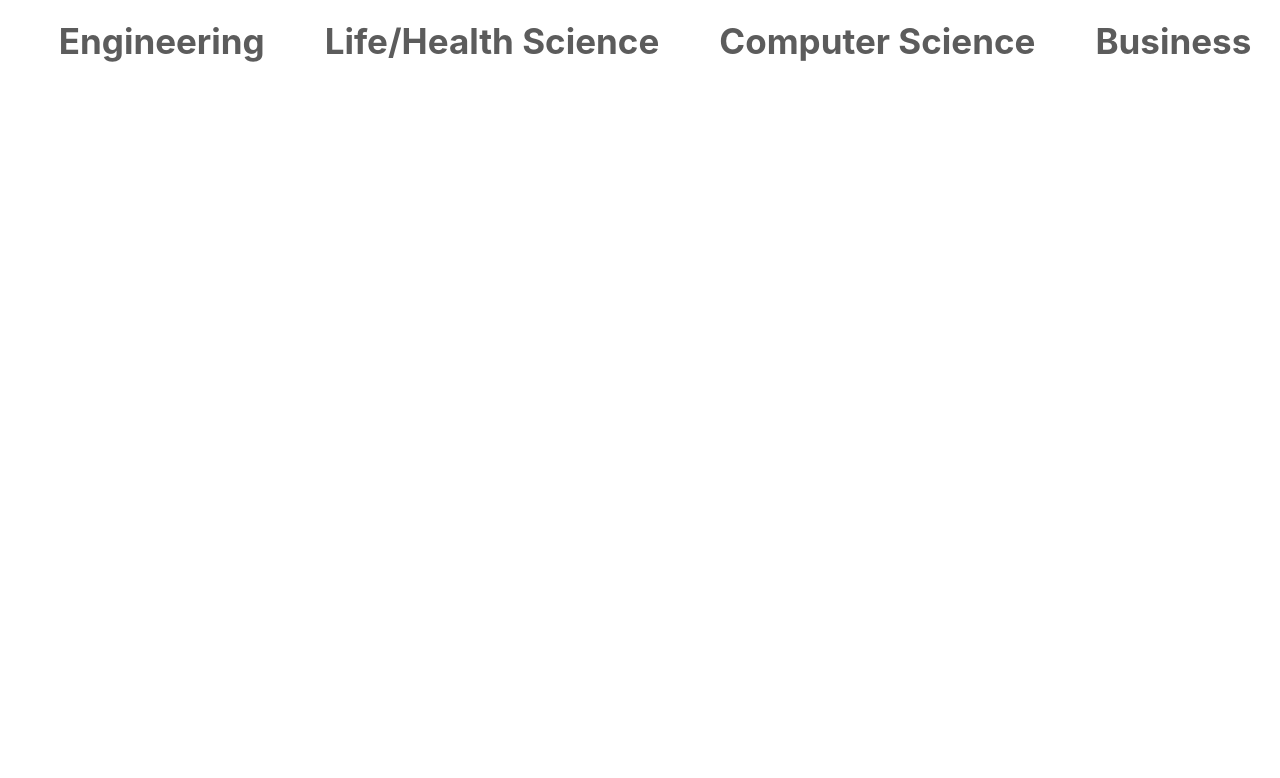
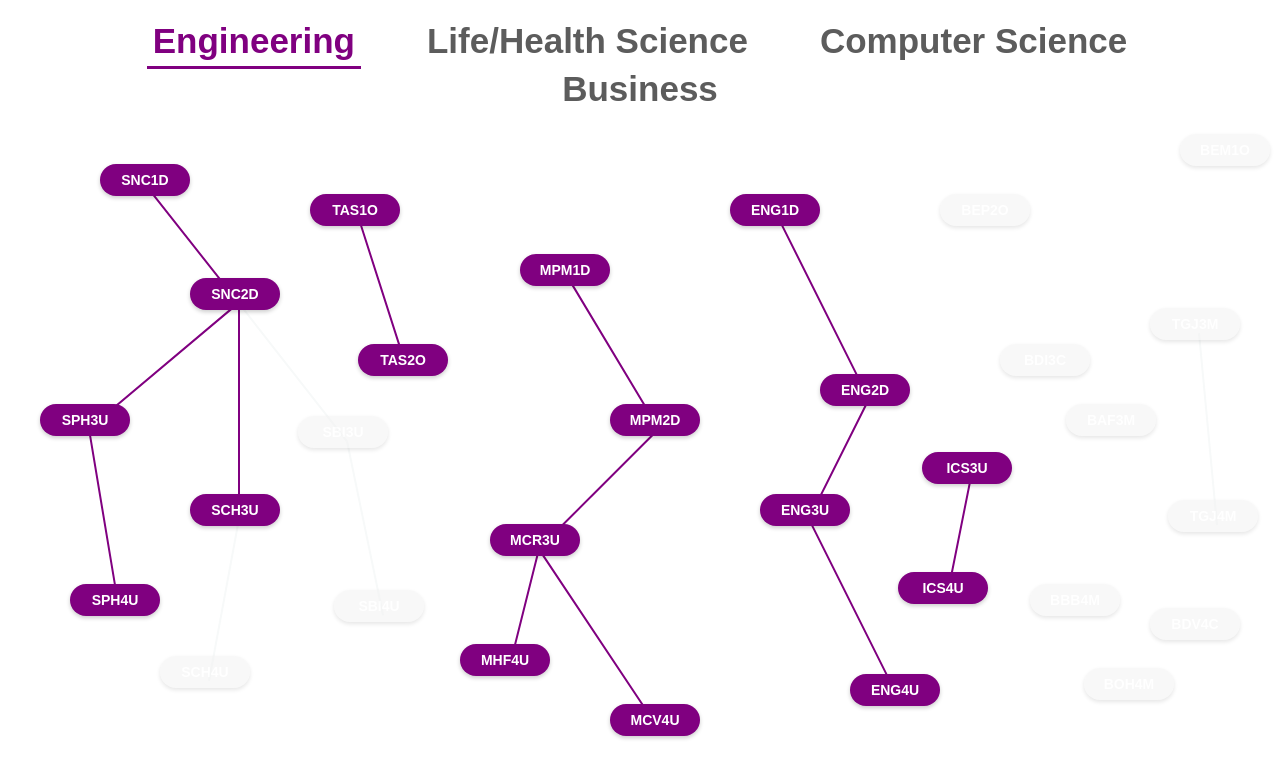
Before and after one commit to pterdactyl/steme-portal, a React (Create React App) app: page / in a window 1280 px wide. Shown: the top 778 px of the page. Built offline with nearby package versions, Linux system fonts and the light colour scheme.

Commit message:
built all pathways

```diff
--- a/src/pathways.css
+++ b/src/pathways.css
@@ -12,6 +12,8 @@
   margin: 0 30px;
   font-weight: bold;
   padding-bottom: 5px;
+  background: none;
+  border: none;
 }
 
 .nav-link::after {
@@ -20,8 +22,8 @@
   left: 0;
   bottom:-3px;
   height: 3px;
+  background-color: currentColor;
   width: 0;
-  background-color: #8c8d8d;
   transition: width 0.3s ease;
 
 
@@ -31,3 +33,63 @@
 .nav-link.active::after {
   width: 100%;
 }
+
+/* Container for the whole section */
+.pathways-container {
+  display: flex;
+  flex-direction: column;
+  align-items: center;
+  font-family: sans-serif;
+}
+
+/* Canvas area to hold nodes */
+.canvas {
+  position: relative;
+  width: 1200px;
+  height: 600px;
+  margin-top: 40px;
+  background: #ffffff;
+  border-radius: 8px;
+}
+
+/* Course blocks */
+.course-node {
+  position: absolute;
+  width: 90px;
+  height: 32px;
+  color: rgb(255, 255, 255);
+  font-weight: bold;
+  font-size: 14px;
+  display: flex;
+  align-items: center;
+  justify-content: center;
+  border-radius: 20px;
+  box-shadow: 0 2px 4px rgba(0,0,0,0.2);
+  transition: transform 0.2s ease;
+  z-index: 2;
+}
+
+.course-node:hover {
+  transform: scale(2);
+}
+
+/* Optional for future: connection lines */
+.line {
+  position: absolute;
+
+  height: 2px;
+  transform-origin: left center;
+}
+
+.course-node.dimmed {
+  opacity: 0.5;
+  filter: grayscale(100%);
+}
+
+.connection-line {
+  height: 2px;
+  position: absolute;
+  z-index: 1;
+  border-radius: 2px;
+
+}
--- a/src/pathways.js
+++ b/src/pathways.js
@@ -1,18 +1,372 @@
 import { useState } from 'react'
-import './pathways.css'; //
+import './pathways.css'
+
+const courses = [
+  {
+    id: 'SNC1D',
+    x: 0.5,
+    y: -1.75,
+    connects: [],
+    in: ['engineering', 'life-health-science', 'computer-science', 'business']
+  },
+  {
+    id: 'SNC2D',
+    x: 1.25,
+    y: -0.8,
+    connects: ['SNC1D'],
+    in: ['engineering', 'life-health-science', 'computer-science', 'business']
+  },
+  {
+    id: 'SPH3U',
+    x: 0,
+    y: 0.25,
+    connects: ['SNC2D'],
+    in: ['engineering']
+  },
+
+  {
+    id: 'SPH4U',
+    x: 0.25,
+    y: 1.75,
+    connects: ['SPH3U'],
+    in: ['engineering']
+  },
+  {
+    id: 'SCH3U',
+    x: 1.25,
+    y: 1,
+    connects: ['SNC2D'],
+    in: ['engineering', 'life-health-science']
+  },
+    {
+    id: 'SCH4U',
+    x: 1,
+    y: 2.35,
+    connects: ['SCH3U'],
+    in: ['life-health-science']
+  },
+  {
+    id: 'SBI3U',
+    x: 2.15,
+    y: 0.35,
+    connects: ['SNC2D'],
+    in: ['life-health-science']
+  },
+
+  {
+    id: 'SBI4U',
+    x: 2.45,
+    y: 1.8,
+    connects: ['SBI3U'],
+    in: ['life-health-science']
+  },
+
+  {
+    id: 'MPM1D',
+    x: 4,
+    y: -1,
+    connects: [],
+    in: ['engineering', 'life-health-science', 'computer-science', 'business']
+  },
+
+  {
+    id: 'MPM2D',
+    x: 4.75,
+    y: 0.25,
+    connects: ['MPM1D'],
+    in: ['engineering', 'life-health-science', 'computer-science', 'business']
+  },
+
+    {
+    id: 'MCR3U',
+    x: 3.75,
+    y: 1.25,
+    connects: ['MPM2D'],
+    in: ['engineering', 'life-health-science', 'computer-science', 'business']
+  },
+
+    {
+    id: 'MHF4U',
+    x: 3.5,
+    y: 2.25,
+    connects: ['MCR3U'],
+    in: ['engineering', 'life-health-science', 'computer-science', 'business']
+  },
+
+    {
+    id: 'MCV4U',
+    x: 4.75,
+    y: 2.75,
+    connects: ['MCR3U'],
+    in: ['engineering', 'life-health-science', 'computer-science', 'business']
+  },
+
+  {
+    id: 'ENG1D',
+    x: 5.75,
+    y: -1.5,
+    connects: [],
+    in: ['engineering', 'life-health-science', 'computer-science', 'business']
+  },
+  {
+    id: 'ENG2D',
+    x: 6.5,
+    y: 0,
+    connects: ['ENG1D'],
+   in: ['engineering', 'life-health-science', 'computer-science', 'business']
+  },
+  {
+    id: 'ENG3U',
+    x: 6,
+    y: 1,
+    connects: ['ENG2D'],
+    in: ['engineering', 'life-health-science', 'computer-science', 'business']
+  },
+  {
+    id: 'ENG4U',
+    x: 6.75,
+    y: 2.5,
+    connects: ['ENG3U'],
+ in: ['engineering', 'life-health-science', 'computer-science', 'business']
+  },
+
+   {
+    id: 'TAS1O',
+    x: 2.25,
+    y: -1.5,
+    connects: [],
+ in: ['engineering']
+  },
+
+   {
+    id: 'TAS2O',
+    x: 2.65,
+    y: -0.25,
+    connects: ['TAS1O'],
+    in: ['engineering']
+  },
+
+  {
+    id: 'BEM1O',
+    x: 9.5,
+    y: -2,
+    connects: [],
+    in: ['business']
+  },
+
+  {
+    id: 'BEP2O',
+    x: 7.5,
+    y: -1.5,
+    connects: [],
+    in: ['business']
+  },
+
+   {
+    id: 'TGJ3M',
+    x: 9.25,
+    y: -0.55,
+    connects: [],
+    in: ['business']
+  },
+
+   {
+    id: 'TGJ4M',
+    x: 9.4,
+    y: 1.05,
+    connects: ['TGJ3M'],
+    in: ['business']
+  },
+
+  {
+    id: 'BDI3C',
+    x: 8,
+    y: -0.25,
+    connects: [],
+    in: ['business']
+  },
+
+   {
+    id: 'BAF3M',
+    x: 8.55,
+    y: 0.25,
+    connects: [],
+    in: ['business']
+  },
+
+  {
+    id: 'BOH4M',
+    x: 8.7,
+    y: 2.45,
+    connects: [],
+    in: ['business']
+  },
+
+   {
+    id: 'BBB4M',
+    x: 8.25,
+    y: 1.75,
+    connects: [],
+    in: ['business']
+  },
+
+   {
+    id: 'BDV4C',
+    x: 9.25,
+    y: 1.95,
+    connects: [],
+    in: ['business']
+  },
+
+   {
+    id: 'ICS3U',
+    x: 7.35,
+    y: 0.65,
+    connects: [],
+    in: ['engineering', 'computer-science']
+  },
+
+     {
+    id: 'ICS4U',
+    x: 7.15,
+    y: 1.65,
+    connects: ['ICS3U'],
+    in: ['engineering', 'computer-science']
+  }
+];
+
+
+const pathwayColors = {
+  engineering: '#800080',
+  'life-health-science': '#73c6b6',
+  'computer-science': '#3a94cf',
+  'business' : '#e74c3c',
+};
 
 export default function Pathways() {
+  const [activeCategory, setActiveCategory] = useState('engineering')
 
+  const handleClick = (category) => {
+    setActiveCategory(category)
+  }
+const renderCourses = () => {
+  const scale = 120;
+  return courses.map(course => {
+    const isRelevant = course.in.includes(activeCategory);
+    return (
+      <div
+        key={course.id}
+        className={`course-node ${!isRelevant ? 'dimmed' : ''}`}
+        style={{
+          backgroundColor: isRelevant ? pathwayColors[activeCategory] : '#f0f3f4',
+          left: `${course.x * scale}px`,
+          top: `${course.y * scale + 200}px`
+        }}
+      >
+        {course.id}
+      </div>
+    );
+  });
+};
+const renderLines = () => {
+  const scale = 120;
+  const nodeWidth = 100;   // match your .course-node CSS width
+  const nodeHeight = 50;   // match your .course-node CSS height
+
+  const lines = [];
+
+  courses.forEach(course => {
+    if (!course.connects || course.connects.length === 0) return;
+
+    course.connects.forEach(fromId => {
+      const from = courses.find(c => c.id === fromId);
+      if (!from) return;
+
+      const isRelevant = course.in.includes(activeCategory) && from.in.includes(activeCategory);
+      const color = isRelevant ? pathwayColors[activeCategory] : '#f7f9f9';
+
+      // Compute center points of both boxes
+      const x1 = from.x * scale + nodeWidth / 2;
+      const y1 = from.y * scale + 200 + nodeHeight / 2;
+      const x2 = course.x * scale + nodeWidth / 2;
+      const y2 = course.y * scale + 200 + nodeHeight / 2;
+
+      const dx = x2 - x1;
+      const dy = y2 - y1;
+      const length = Math.sqrt(dx * dx + dy * dy);
+      const angle = Math.atan2(dy, dx) * 180 / Math.PI;
+
+      lines.push(
+        <div
+          key={`${fromId}->${course.id}`}
+          className="connection-line"
+          style={{
+            width: `${length}px`,
+            transform: `rotate(${angle}deg)`,
+            transformOrigin: '0 0',
+            left: `${x1}px`,
+            top: `${y1}px`,
+            backgroundColor: color
+          }}
+        />
+      );
+    });
+  });
+
+  return lines;
+};
   return (
-    <div>
+    <div className="pathways-container">
       <div className="navbar">
-        <a href="#home" className="nav-link">Engineering</a>
-        <a href="#about" className="nav-link">Life/Health Science</a>
-        <a href="#projects" className="nav-link">Computer Science</a>
-        <a href="#contact" className="nav-link">Business</a>
-      </div>
-    </div>
+
+        <button
+           className={`nav-link ${activeCategory === 'engineering' ? 'active' : ''}`}
+           onClick={() => handleClick('engineering')}
+           style={
+            activeCategory === 'engineering'
+          ? {
+           color: pathwayColors['engineering'],
+            borderBottom: `2px solid ${pathwayColors['engineering']}`
+         }: {}  }>Engineering</button>
 
 
+        <button
+         className={`nav-link ${activeCategory === 'life-health-science' ? 'active' : ''}`}
+         onClick={() => handleClick('life-health-science')}
+         style={
+         activeCategory === 'life-health-science'
+         ? {
+          color: pathwayColors['life-health-science'],
+          borderBottom: `2px solid ${pathwayColors['life-health-science']}`
+         }: {} }>Life/Health Science</button>
+
+
+        <button
+        className={`nav-link ${activeCategory === 'computer-science' ? 'active' : ''}`}
+         onClick={() => handleClick('computer-science')}
+         style={
+         activeCategory === 'computer-science'
+         ? {
+         color: pathwayColors['computer-science'],
+        borderBottom: `2px solid ${pathwayColors['computer-science']}`
+        }: {}}>Computer Science</button>
+
+
+        <button
+         className={`nav-link ${activeCategory === 'business' ? 'active' : ''}`}
+         onClick={() => handleClick('business')}
+         style={
+        activeCategory === 'business'
+         ? {
+          color: pathwayColors['business'],
+          borderBottom: `2px solid ${pathwayColors['business']}`
+        } : {} }>Business</button>
+
+      </div>
+      <div className="canvas">
+     {renderLines()}
+     {renderCourses()}
+    </div>
+    </div>
   )
 }
```
